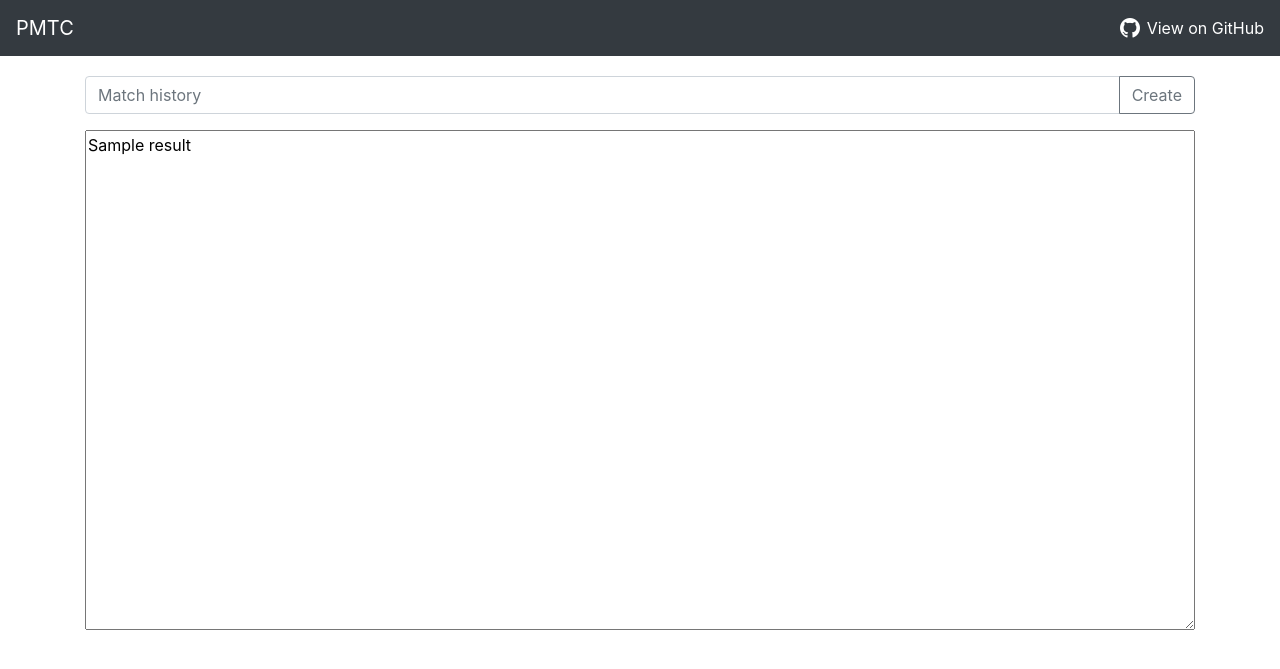
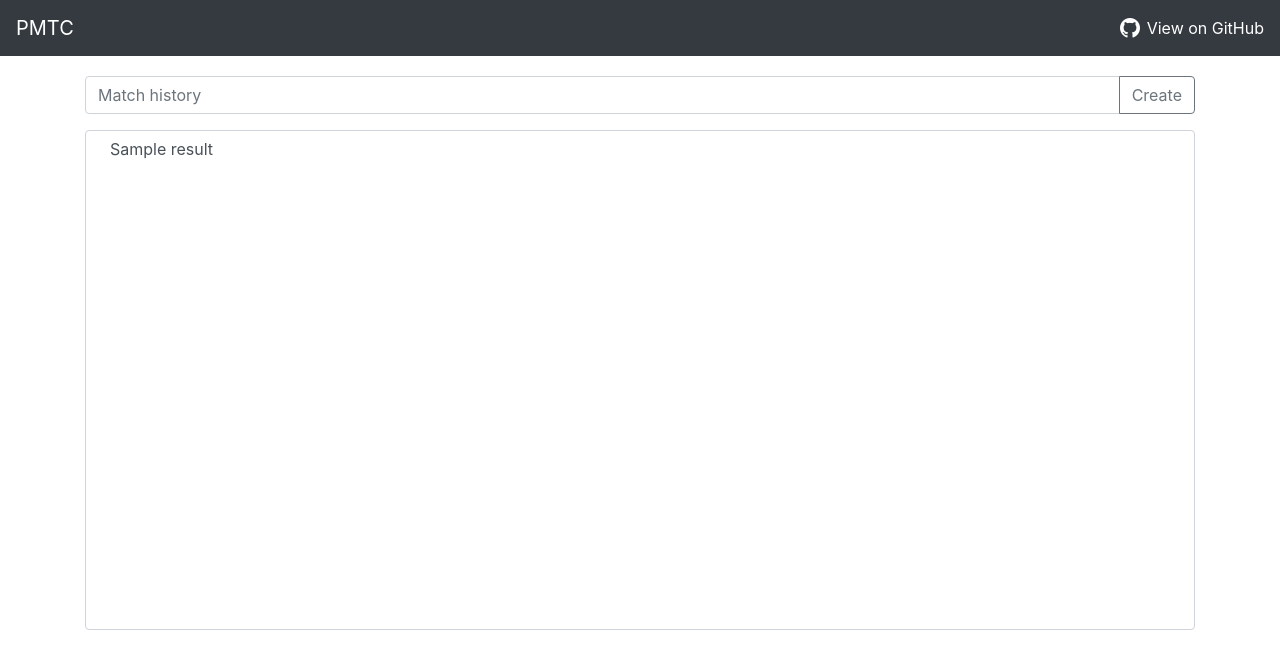
Before and after one commit to amosbastian/PMTC-python, a Flask app: template pmtc/templates/lol.html in a window 1280 px wide. Shown: the top 669 px of the page. Run offline with Flask 2, Linux system fonts and the light colour scheme; the template is opened without the code that fills it: values that come from a table or form of the project are taken from there, most other values are stand-ins (such as "Sample title", 1, 10 or a date in 2020); some libraries are stand-ins or nearby versions.

Commit message:
Update textarea

```diff
--- a/pmtc/templates/csgo.html
+++ b/pmtc/templates/csgo.html
@@ -17,7 +17,9 @@
         {% endfor %}
     </form>
     {% if result %}
-        <textarea name="result" style="width:100%; height: 500px;">{{ result }}</textarea>
+    <div class="input-group">
+        <textarea class="form-control custom-control" style="resize:none; height: 500px; overflow:hidden;" name="result">{{ result }}</textarea>
+    </div>
     {% endif %}
     <div id="loading" style="display: none;" class="row justify-content-center align-self-center">
         <div class="sk-folding-cube center-block">
--- a/pmtc/templates/layout.html
+++ b/pmtc/templates/layout.html
@@ -5,11 +5,11 @@
     <title>PMTC</title>
     <link rel="stylesheet" type="text/css" href="https://maxcdn.bootstrapcdn.com/bootstrap/4.0.0/css/bootstrap.min.css">
     <link rel=stylesheet type=text/css href="{{ url_for('static', filename='style.css') }}">
-    <script src="https://ajax.googleapis.com/ajax/libs/jquery/3.2.1/jquery.min.js"></script>
 </head>
 <body>
     {% include "navbar.html" %}
     {% block body %}{% endblock %}
     <script src="https://maxcdn.bootstrapcdn.com/bootstrap/4.0.0/js/bootstrap.min.js"></script>
+    <script src="https://ajax.googleapis.com/ajax/libs/jquery/3.2.1/jquery.min.js"></script>
 </body>
 </html>
--- a/pmtc/templates/lol.html
+++ b/pmtc/templates/lol.html
@@ -17,7 +17,9 @@
         {% endfor %}
     </form>
     {% if result %}
-        <textarea name="result" style="width:100%; height: 500px;">{{ result }}</textarea>
+    <div class="input-group">
+        <textarea class="form-control custom-control" style="resize:none; height: 500px; overflow:hidden;" name="result">{{ result }}</textarea>
+    </div>
     {% endif %}
     <div id="loading" style="display: none;" class="row justify-content-center align-self-center">
         <div class="sk-folding-cube center-block">
```
